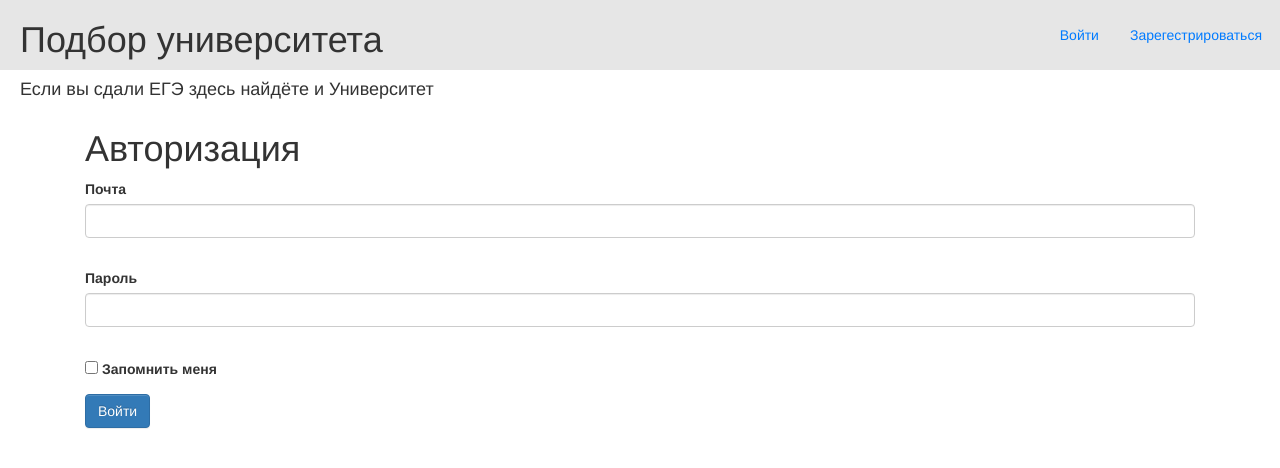
After one commit to Mishgite/Choosing_institute, a Flask app: page /login in a window 1280 px wide. The commit adds this page. Shown: the top 468 px of the page. Run offline with Flask 3, Linux system fonts and the light colour scheme; some libraries are stand-ins or nearby versions.

Commit message:
авторизация

```diff
--- a/main.py
+++ b/main.py
@@ -37,6 +37,36 @@ def works_log():
     return render_template('universities.html', title='Журнал работ', universities=universities)
 
 
+class LoginForm(FlaskForm):
+    email = EmailField('Почта', validators=[DataRequired(), Email()])
+    password = PasswordField('Пароль')
+    remember_me = BooleanField('Запомнить меня')
+    submit = SubmitField('Войти')
+
+
+@app.route('/login', methods=['GET', 'POST'])
+def login():
+    form = LoginForm()
+    if request.method == 'POST':
+        db_sess = db_session.create_session()
+        user = db_sess.query(User).filter(User.email == form.email.data).first()
+        if user and user.password == form.password.data:
+            login_user(user, remember=form.remember_me.data)
+            return redirect('/')
+        return render_template('login.html',
+                               message="Неправильный логин или пароль",
+                               form=form,
+                               current_user=current_user)
+    return render_template('login.html', title='Авторизация', form=form)
+
+
+@app.route('/logout')
+@login_required
+def logout():
+    logout_user()
+    return redirect("/")
+
+
 if __name__ == '__main__':
     app.config['DEBUG'] = True
     app.config['SECRET_KEY'] = 'random_key'
--- a/templates/base.html
+++ b/templates/base.html
@@ -23,8 +23,12 @@
 <body>
 <div class="first_line">
     <h1 class="first_line_content">Подбор университета</h1>
+    {% if current_user.is_authenticated %}
+        <a class="btn btn-outline-primary" href="http://localhost:5000/logout">{{ current_user.surname }} {{ current_user.name }}</a>
+    {% else %}
         <a class="btn btn-outline-primary" href="http://localhost:5000/register">Зарегестрироваться</a>
         <a class="btn btn-outline-primary" href="http://localhost:5000/login">Войти</a>
+    {% endif %}
 </div>
 <h4>Если вы сдали ЕГЭ здесь найдёте и Университет</h4>
 <main role="main" class="container">
--- /dev/null
+++ b/templates/login.html
@@ -0,0 +1,29 @@
+{% extends "base.html" %}
+
+{% block content %}
+    <h1>Авторизация</h1>
+    <form action="" method="post">
+        {{ form.hidden_tag() }}
+        <p>
+            {{ form.email.label }}<br>
+            {{ form.email(class="form-control", type="email") }}<br>
+            {% for error in form.email.errors %}
+                <div class="alert alert-danger" role="alert">
+                    {{ error }}
+                </div>
+            {% endfor %}
+        </p>
+        <p>
+            {{ form.password.label }}<br>
+            {{ form.password(class="form-control", type="password") }}<br>
+            {% for error in form.password.errors %}
+                <div class="alert alert-danger" role="alert">
+                    {{ error }}
+                </div>
+            {% endfor %}
+        </p>
+        <p>{{ form.remember_me() }} {{ form.remember_me.label }}</p>
+        <p>{{ form.submit(type="submit", class="btn btn-primary") }}</p>
+        <div>{{ message }}</div>
+    </form>
+{% endblock %}
```
Also changed, not shown: db/universities.db.
